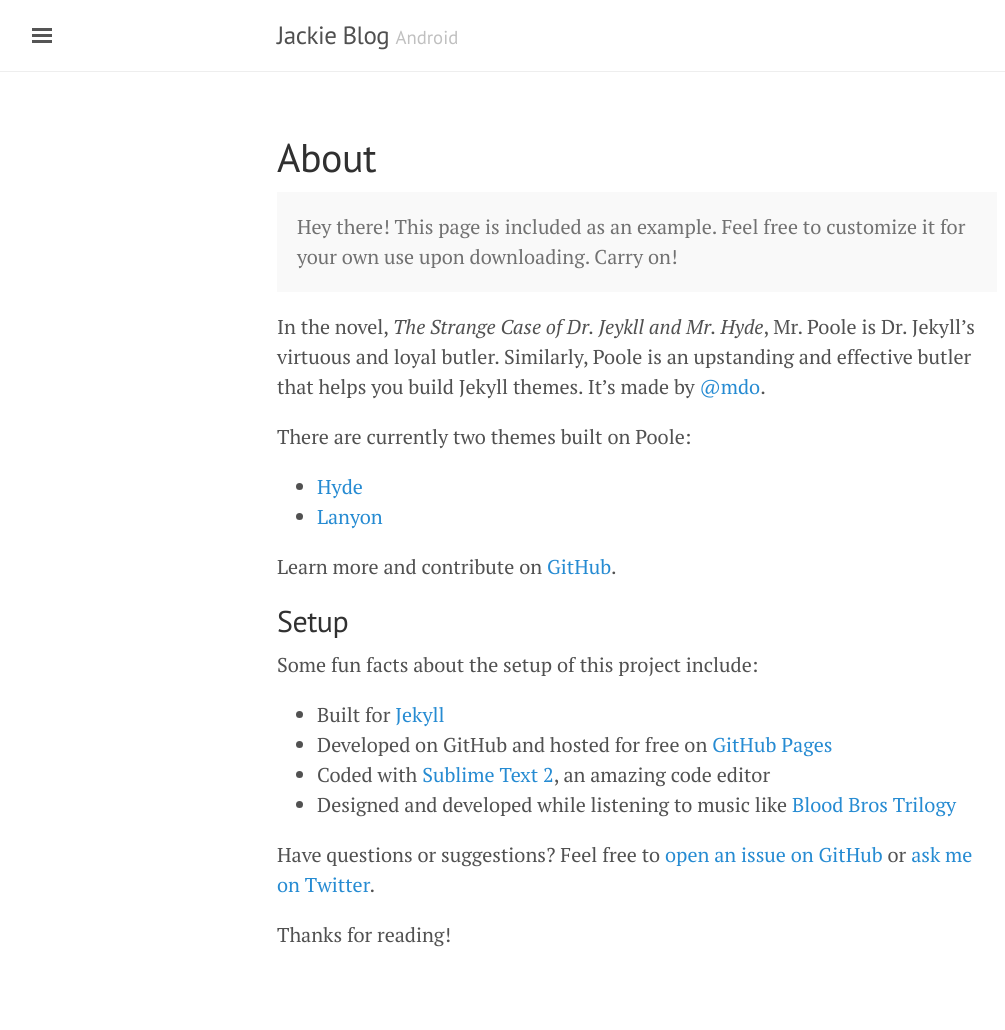
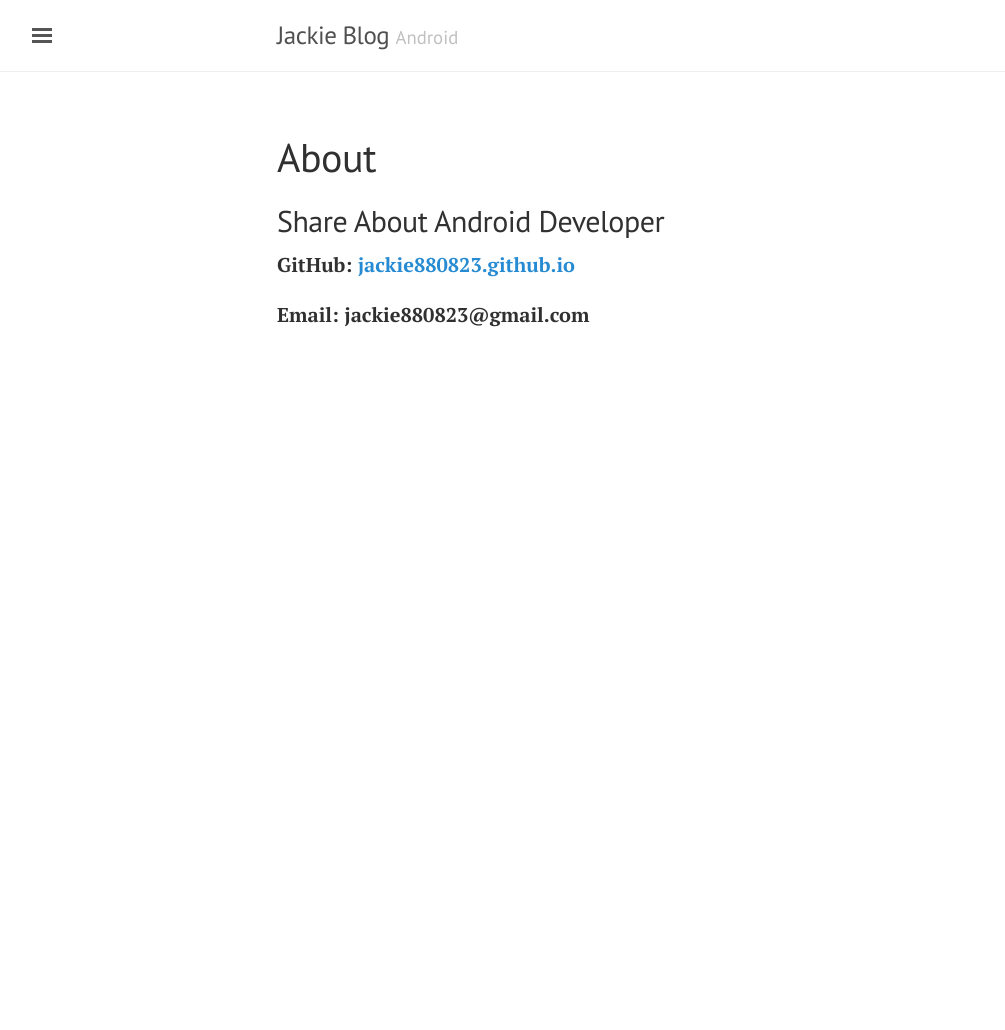
Before and after one commit to Jackie880823/Jackie880823.github.io, a Jekyll site: the page built from about.md, in a window 1280 px wide. Shown: the whole page, without its empty margins (3-1008 px from the left). Built offline with Jekyll 4.4.1, drawn with Linux system fonts in a browser that asks for light colours; after the commit the page ends 900 px from its top, so only the background shows below that.

Commit message:
Modify about change to about contacts

```diff
--- a/about.md
+++ b/about.md
@@ -2,29 +2,8 @@
 layout: page
 title: About
 ---
+##Share About Android Developer
 
-<p class="message">
-  Hey there! This page is included as an example. Feel free to customize it for your own use upon downloading. Carry on!
-</p>
+**GitHub: [jackie880823.github.io](http://jackie880823.github.io)**
 
-In the novel, *The Strange Case of Dr. Jeykll and Mr. Hyde*, Mr. Poole is Dr. Jekyll's virtuous and loyal butler. Similarly, Poole is an upstanding and effective butler that helps you build Jekyll themes. It's made by [@mdo](https://twitter.com/mdo).
-
-There are currently two themes built on Poole:
-
-* [Hyde](http://hyde.getpoole.com)
-* [Lanyon](http://lanyon.getpoole.com)
-
-Learn more and contribute on [GitHub](https://github.com/poole).
-
-## Setup
-
-Some fun facts about the setup of this project include:
-
-* Built for [Jekyll](http://jekyllrb.com)
-* Developed on GitHub and hosted for free on [GitHub Pages](https://pages.github.com)
-* Coded with [Sublime Text 2](http://sublimetext.com), an amazing code editor
-* Designed and developed while listening to music like [Blood Bros Trilogy](https://soundcloud.com/maddecent/sets/blood-bros-series)
-
-Have questions or suggestions? Feel free to [open an issue on GitHub](https://github.com/poole/issues/new) or [ask me on Twitter](https://twitter.com/mdo).
-
-Thanks for reading!
+**Email:  jackie880823@gmail.com**
```
Also changed, not shown: README.md.
